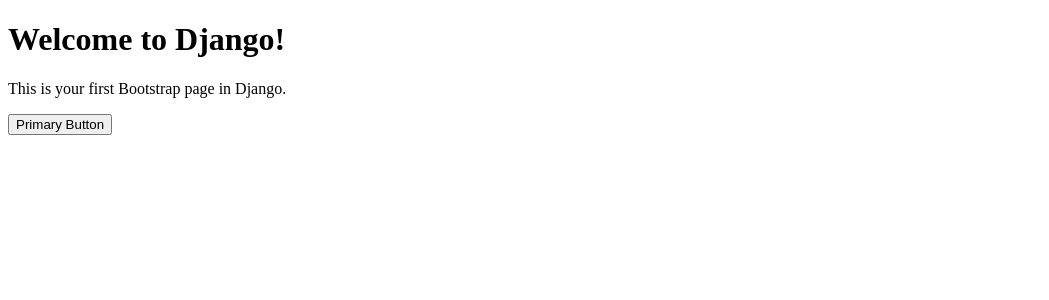
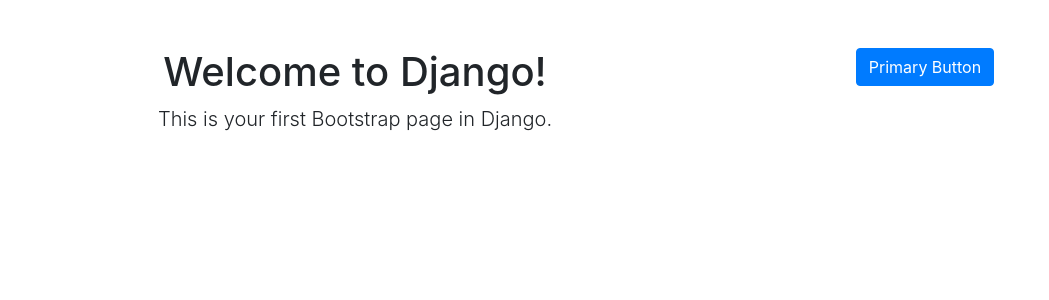
Before and after one commit to AlexWeatherwax/Django_with_sql, a Django app: page / in a window 1280 px wide. Shown: the top 300 px of the page, without its empty margins (0-1049 px from the left). Run offline with Django 5.2, Linux system fonts and the light colour scheme; some libraries are stand-ins or nearby versions.

Commit message:
Исправление ошибки в модуле 2-1

```diff
--- a/brunoyam_news/news/templates/home.html
+++ b/brunoyam_news/news/templates/home.html
@@ -5,23 +5,23 @@
     <meta name="viewport" content="width=device-width, initial-scale=1.0">
     <title>Home</title>
     <!-- Bootstrap CSS -->
-    <link href="<https://stackpath.bootstrapcdn.com/bootstrap/4.5.2/css/bootstrap.min.css>" rel="stylesheet">
+    <link href="https://stackpath.bootstrapcdn.com/bootstrap/4.5.2/css/bootstrap.min.css" rel="stylesheet">
 </head>
 <body>
-    <div class="container">
-            <div class="row">
+    <div class="container text-center">
+            <div class="row align-items-start">
                 <div class="col-md-6">
                     <h1 class="mt-5">Welcome to Django!</h1>
                     <p class="lead">This is your first Bootstrap page in Django.</p>
                 </div>
                 <div class="col-md-6">
-                     <button type="button" class="btn btn-primary mt-5">Primary Button</button>
+                    <button type="button" class="btn btn-primary mt-5">Primary Button</button>
                 </div>
             </div>
     </div>
     <!-- Bootstrap JS, Popper.js, and jQuery -->
-    <script src="<https://code.jquery.com/jquery-3.5.1.slim.min.js>"></script>
-    <script src="<https://cdn.jsdelivr.net/npm/@popperjs/core@2.9.2/dist/umd/popper.min.js>"></script>
-    <script src="<https://stackpath.bootstrapcdn.com/bootstrap/4.5.2/js/bootstrap.min.js>"></script>
+    <script src="https://code.jquery.com/jquery-3.5.1.slim.min.js"></script>
+    <script src="https://cdn.jsdelivr.net/npm/@popperjs/core@2.9.2/dist/umd/popper.min.js"></script>
+    <script src="https://stackpath.bootstrapcdn.com/bootstrap/4.5.2/js/bootstrap.min.js"></script>
 </body>
 </html>
```
